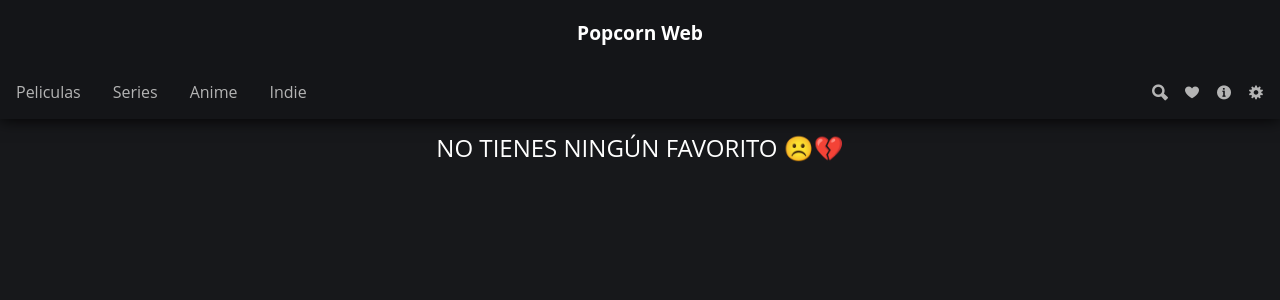
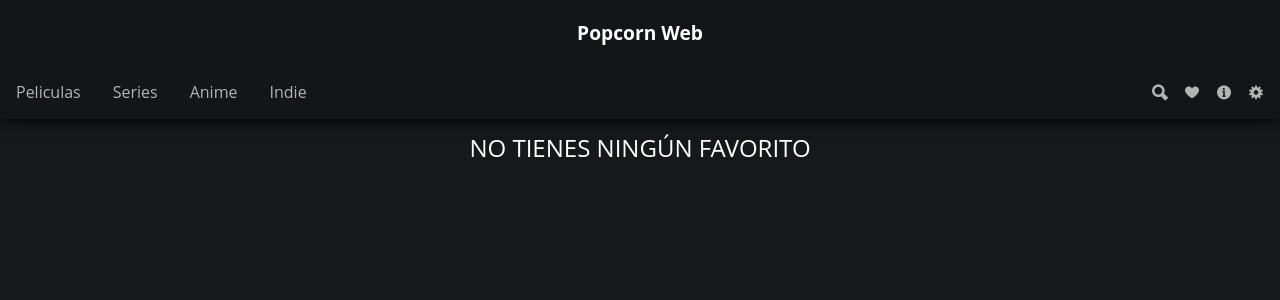
Before and after one commit to itmarck/popcorn, a Vue app: page /favoritos in a window 1280 px wide. Shown: the top 300 px of the page. Built offline with nearby package versions, Linux system fonts and the light colour scheme.

Commit message:
AppFavoritos

```diff
--- a/src/components/AppFavoritos.vue
+++ b/src/components/AppFavoritos.vue
@@ -42,7 +42,7 @@
     </div>
   </div>
     <h2  v-else class="advertencia">
-      NO TIENES NINGÚN FAVORITO ☹️💔
+      NO TIENES NINGÚN FAVORITO
     </h2>
 </template>
 
```
